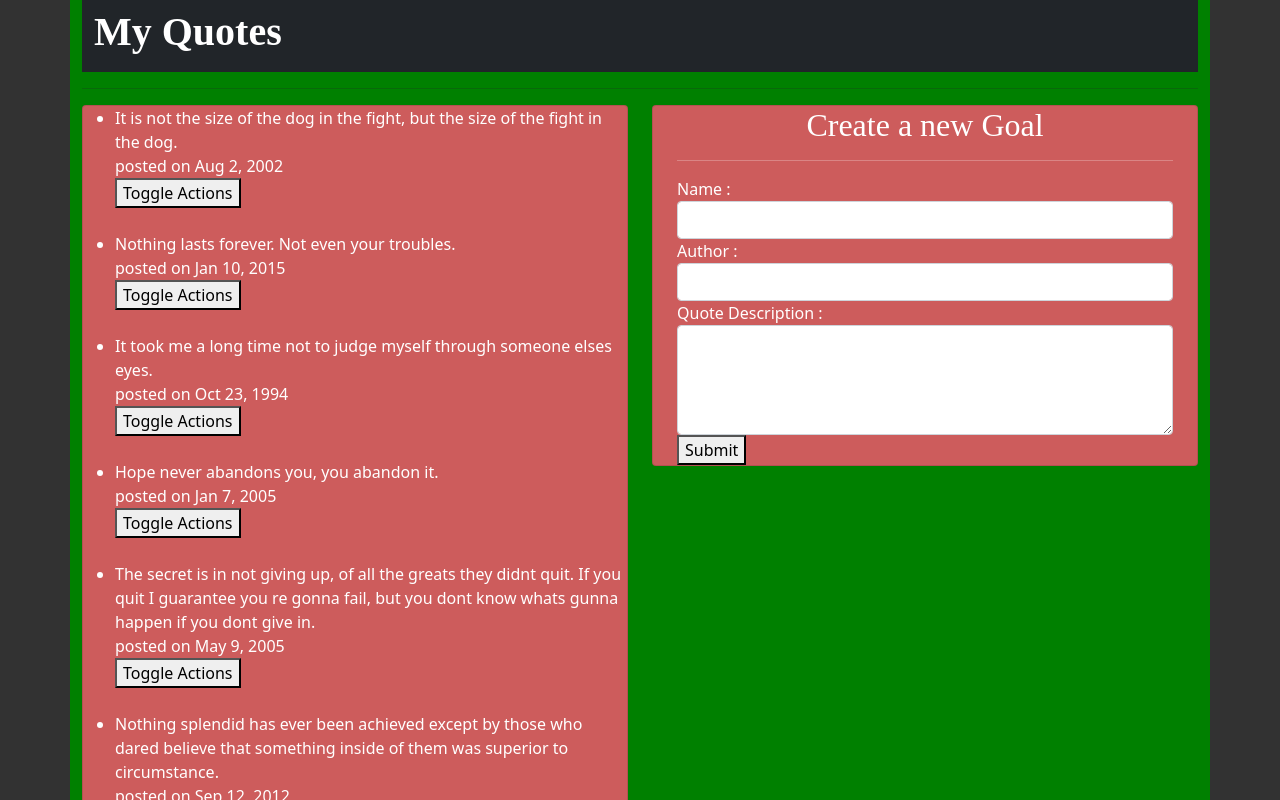
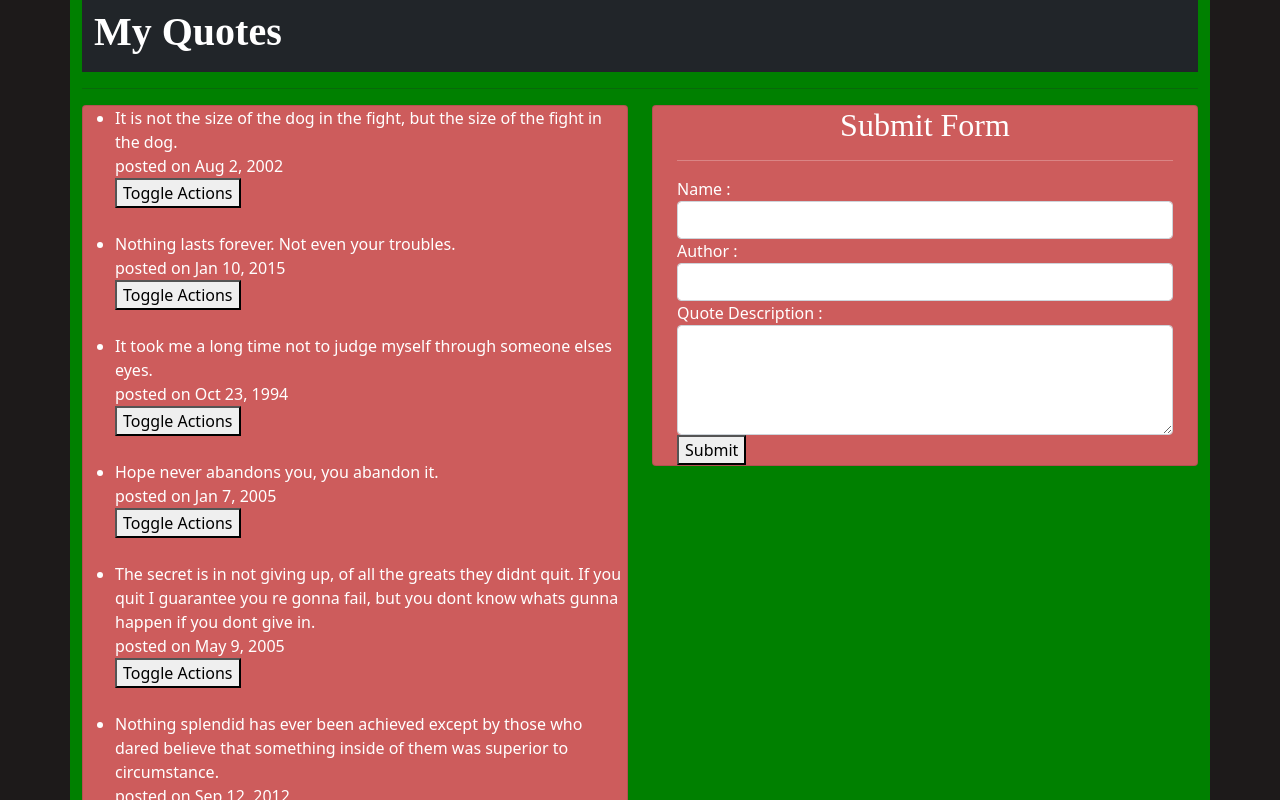
Before and after one commit to DeveloperOwala/Angular-week-one, an Angular app in the folder quote/: page / in a window 1280 px wide. Shown: the top 800 px of the page. Built offline with nearby package versions, Linux system fonts and the light colour scheme.

Commit message:
styling html

```diff
--- a/quote/src/app/quote-form/quote-form.component.html
+++ b/quote/src/app/quote-form/quote-form.component.html
@@ -63,7 +63,7 @@
     </div>
 </div> -->
 <div class="container-fluid">
-    <h2 class="text-center">Create a new Goal</h2>
+    <h2 class="text-center">Submit Form</h2>
     <hr>
     <form>
         <div class="form-group">
--- a/quote/src/styles.css
+++ b/quote/src/styles.css
@@ -2,12 +2,11 @@
 /* bootrap added */
 
 
-h1,
-h2 {
-  font-family: "PT Serif", serif;
+h1, h2 {
+  font-family: 'Times New Roman', Times, serif;
 }
 
 body,
 html {
-  background-color: #323232;
+  background-color: #1d1a1a;
 }
```
